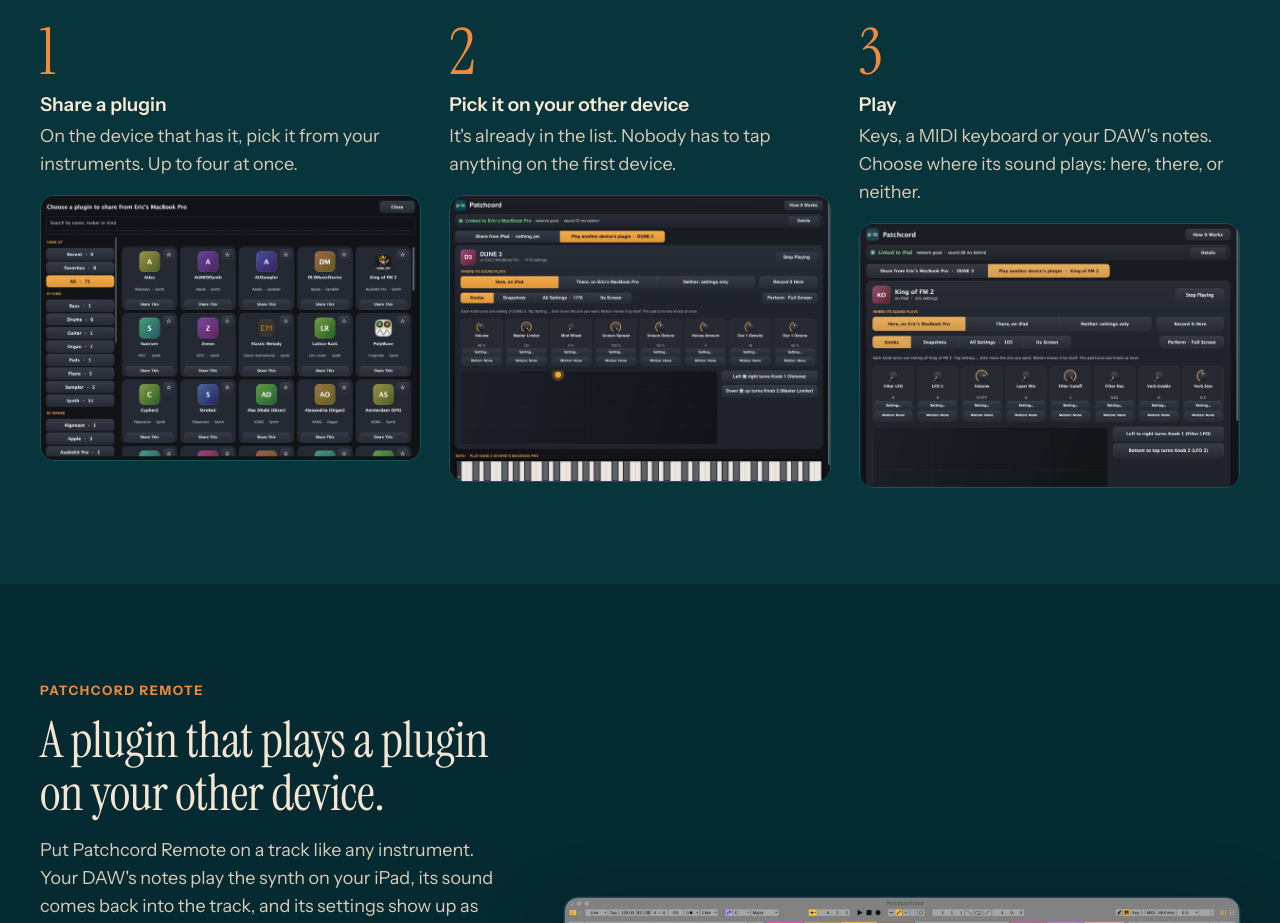
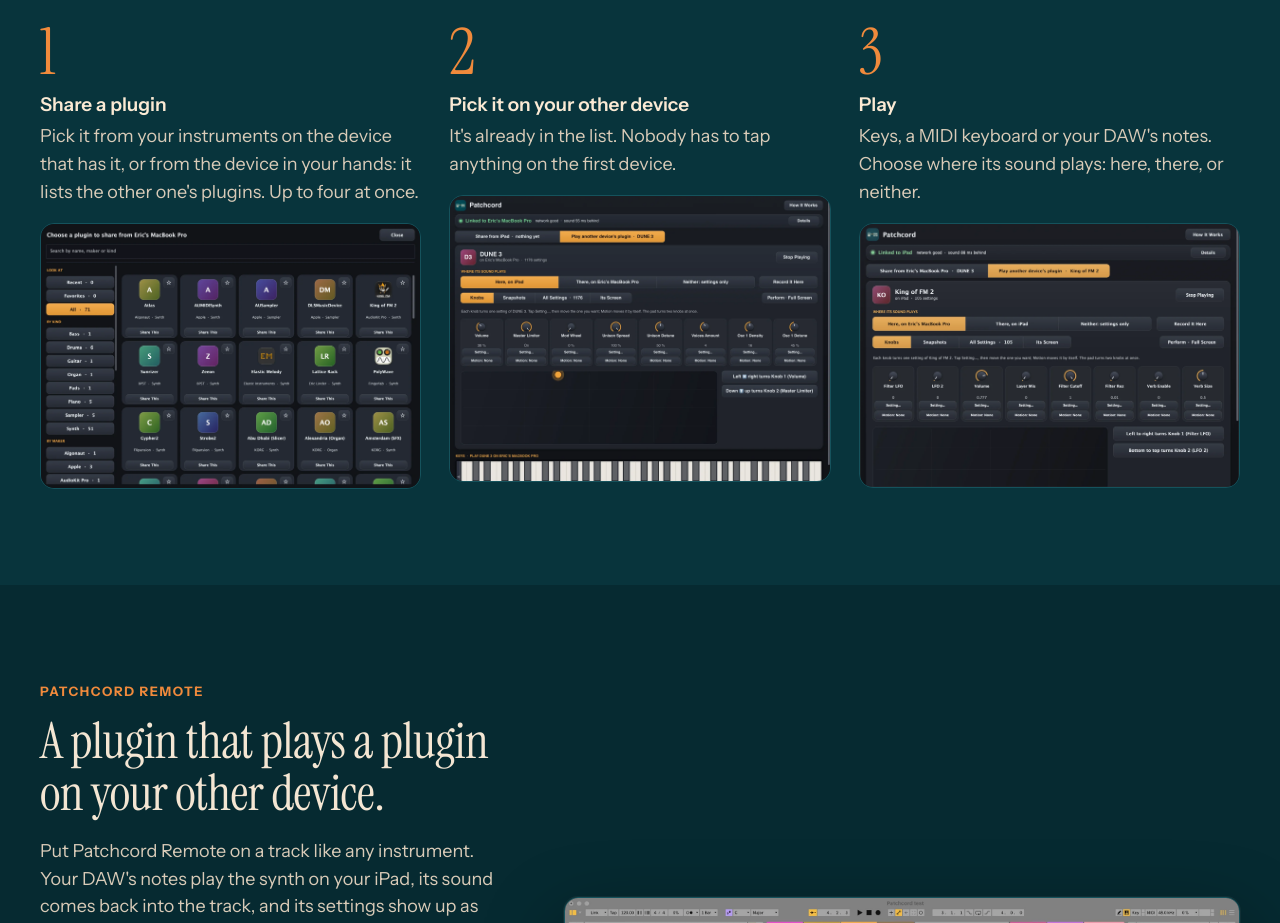
Before and after one commit to Eroxx/patchcord-website, a plain HTML site: page index.html in a window 1280 px wide. Shown: the part 3140-4063 px from the top of the page. Drawn offline with Linux system fonts and the light colour scheme.

Commit message:
Choose a plugin from either device

```diff
--- a/index.html
+++ b/index.html
@@ -146,7 +146,7 @@
     <li>
       <span class="n">1</span>
       <h3>Share a plugin</h3>
-      <p>On the device that has it, pick it from your instruments. Up to four at once.</p>
+      <p>Pick it from your instruments on the device that has it, or from the device in your hands: it lists the other one's plugins. Up to four at once.</p>
       <button class="shot" data-full="img/browser.webp"><img src="img/browser.webp" alt="Choosing a plugin to share" loading="lazy"></button>
     </li>
     <li>
```
Also changed, not shown: support.html (+1 -0 lines).
